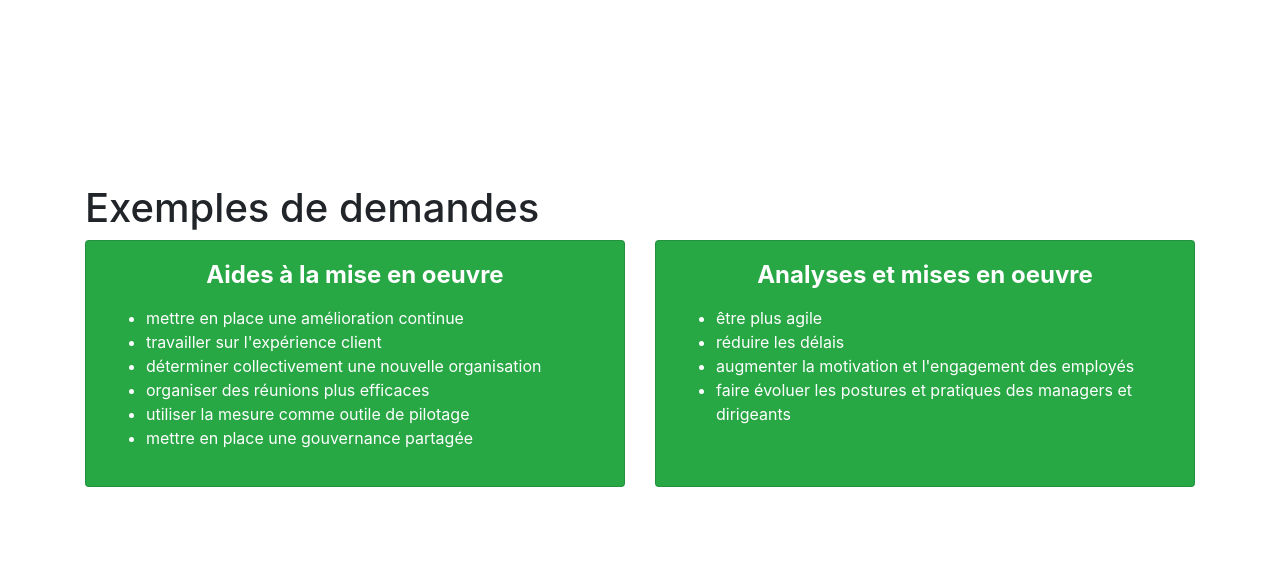
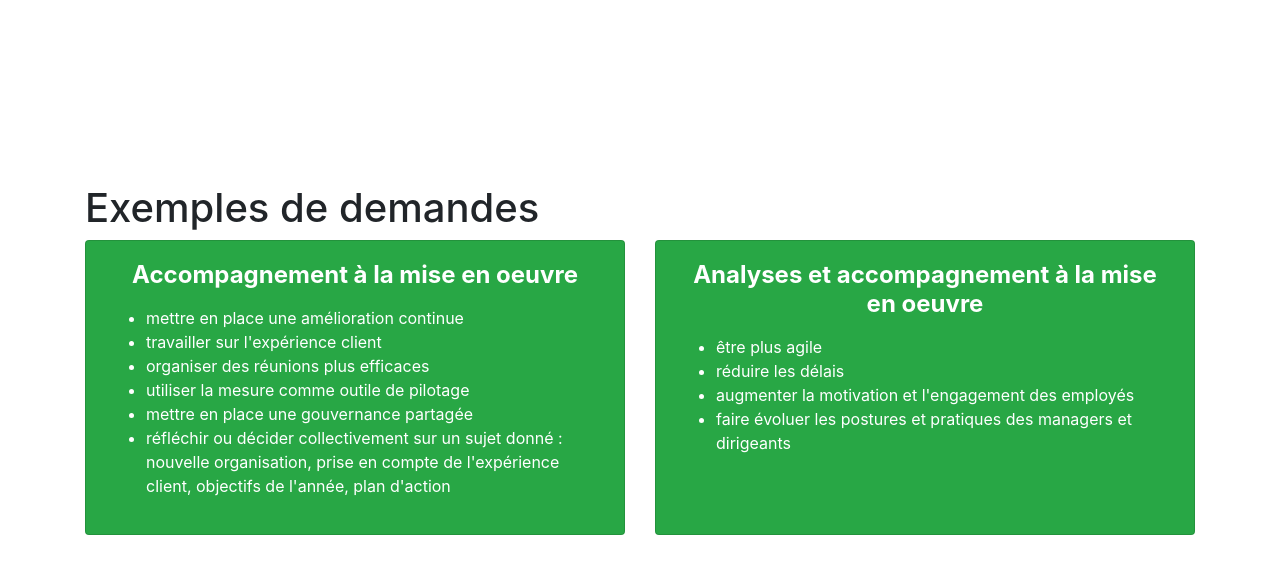
Before and after one commit to OrgaEvolutions/orgaevolutions.github.io, a Jekyll site: the page built from index.html, in a window 1280 px wide and 900 px high, scrolled down 1672 px. Shown: the top 574 px of the window. Built offline with Jekyll 4.4.1, drawn with Linux system fonts in a browser that asks for light colours.

Commit message:
Update interventions.html

```diff
--- a/_includes/interventions.html
+++ b/_includes/interventions.html
@@ -4,15 +4,15 @@
 		<div class="col-6">
 			<div class="card h-100 text-white bg-success">
 				<div class="card-body">
-					<h4 class="card-title text-center"><strong>Aides à la mise en oeuvre</strong></h4>
+					<h4 class="card-title text-center"><strong>Accompagnement à la mise en oeuvre</strong></h4>
 					<p class="card-text">
 						<ul>
 							<li>mettre en place une amélioration continue</li>
 							<li>travailler sur l'expérience client</li>
-							<li>déterminer collectivement une nouvelle organisation</li>
 							<li>organiser des réunions plus efficaces</li>
 							<li>utiliser la mesure comme outile de pilotage</li>
 							<li>mettre en place une gouvernance partagée</li>
+							<li>réfléchir ou décider collectivement sur un sujet donné : nouvelle organisation, prise en compte de l'expérience client, objectifs de l'année, plan d'action</li>
 						</ul>
 					  </p>
 				</div>
@@ -22,7 +22,7 @@
 		<div class="col-6">
 			<div class="card h-100 text-white bg-success">
 				<div class="card-body">
-					<h4 class="card-title text-center"><strong>Analyses et mises en oeuvre</strong></h4>
+					<h4 class="card-title text-center"><strong>Analyses et accompagnement à la mise en oeuvre</strong></h4>
 					<p class="card-text">
 						<ul>
 						      	<li>être plus agile</li>
```
